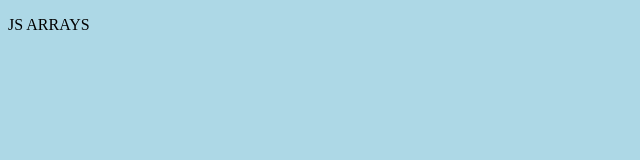
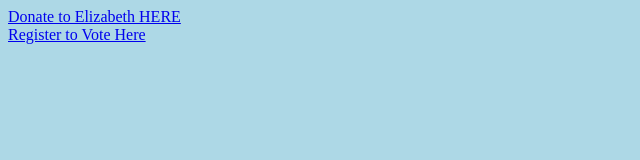
Before and after one commit to JonathanPMohan/js-arrays, a plain HTML site: page index.html in a window 1280 px wide. Shown: the whole page, without its empty margins (0-640 px from the left). Drawn offline with Linux system fonts and the light colour scheme.

Commit message:
Updated HTML/JS

```diff
--- /dev/null
+++ b/challenge.js
@@ -0,0 +1,94 @@
+let elizabethSanger = {
+    congressionalDistrict: 5,
+    statements: [
+      {statement: "pie for everyone", category: "Jobs"},
+      {statement: "no taxes on pie", category: "Taxes"},
+      {statement: "No working on friday", category: "Jobs"}
+    ],
+    donationFormUrl: 'www.google.com',
+    events: [
+      {date: '08/27/2018', title:"Zoe's birthday", description:"eat all the pie at the party"},
+      {date: '08/28/2018', title:"Arrays", description:"all the looping"},
+      {date: '09/4/2018', title:"Some important event", description:"SUPER important"},
+      {date: '09/4/2018', title:"Running", description:"from the police"},
+      {date: '03/14/2019', title:"Pi Day", description:"Eat it all???"}
+    ],
+    volunteers: [
+      {
+        name: 'Callan',
+        address: '500 interstate blvd S',
+        email: 'callan@yomamma.com',
+        phone: '1234567890',
+        availability: '9-5',
+        activities: 'phone calls only'
+      },
+      {
+        name: 'Lauren',
+        address: '1 main street',
+        email: 'lauren@comcast.net',
+        phone: '1134567890',
+        availability: 'never',
+        activities: 'collecting money'
+      },
+      {
+        name: 'Bernard',
+        address: '1 Bernard Way',
+        email: 'Bernard@thebear.net',
+        phone: '1134567890',
+        availability: 'all day',
+        activities: 'everything'
+      }
+    ],
+    biography: "I'm so cool!  please elect me",
+    images: [
+      {
+        imageUrl: "http://catsatthestudios.com/wp-content/uploads/2017/12/12920541_1345368955489850_5587934409579916708_n-2-960x410.jpg",
+        description: "The Crew",
+        type: "constituents"
+      },
+      {
+        imageUrl: "https://imgix.bustle.com/uploads/image/2018/4/18/5f312113-eaa8-4e71-9360-871e51084f4f-fotolia_125402501_subscription_monthly_m.jpg?w=970&h=582&fit=crop&crop=faces&auto=format&q=70",
+        description: "Elizabeth at the fair",
+        type: "headshot"
+      },
+      {
+        imageUrl: "http://los40cl00.epimg.net/los40/imagenes/2018/08/13/actualidad/1534185434_207658_1534185597_noticia_normal.jpg",
+        description: "Elizabeth and her homies",
+        type: "constituents"
+      },
+      {
+        imageUrl: "https://d2gg9evh47fn9z.cloudfront.net/800px_COLOURBOX3658031.jpg",
+        description: "All the people of district 5",
+        type: "constituents"
+      },
+    ],
+    missionStatement: "Do good stuff",
+    voterRegistrationUrl: 'www.google.com'
+  };
+
+  const printToDom = (stringToPrint, divId) => {
+      const selectedDiv = document.getElementById(divId);
+      selectedDiv.innerHTML = stringToPrint
+
+  };
+
+  const voterRegistrationStringBuilder = () => {
+    const newString = `<a href="http://${elizabethSanger.voterRegistrationUrl}" target ="_blank">Register to Vote Here</a>`;
+    printToDom(newString, 'voterRegistration');
+  };
+
+ const donationFormStringBuilder = () => {
+    const newString = `<a href="http://${elizabethSanger.donationFormUrl}" target ="_blank">Donate to Elizabeth HERE</a>`;
+    printToDom(newString, 'donationForm');
+
+ };
+
+  donationFormStringBuilder ();
+  voterRegistrationStringBuilder();
+
+// part 3
+ // const updateVoterRegistration = () => {
+   // do some stuff
+ //  voterRegistrationStringBuilder();
+
+  // }
--- a/index.html
+++ b/index.html
@@ -8,7 +8,18 @@
     <title>JS-Arrays</title>
 </head>
 <body>
-    <p>JS ARRAYS</p>
-<script src="main.js"></script>
+
+    <div id="congressionalDistrict"></div>
+    <div id="donationForm"></div>
+    <div id="statements"></div>
+    <div id="events"></div>
+    <div id="volunteers"></div>
+    <div id="biography"></div>
+    <div id="images"></div>
+    <div id="missionStatement"></div>
+    <div id="voterRegistration"></div>
+
+    <!-- <script src="main.js"></script>   -->
+<script src="challenge.js"></script>
 </body>
 </html>
```
